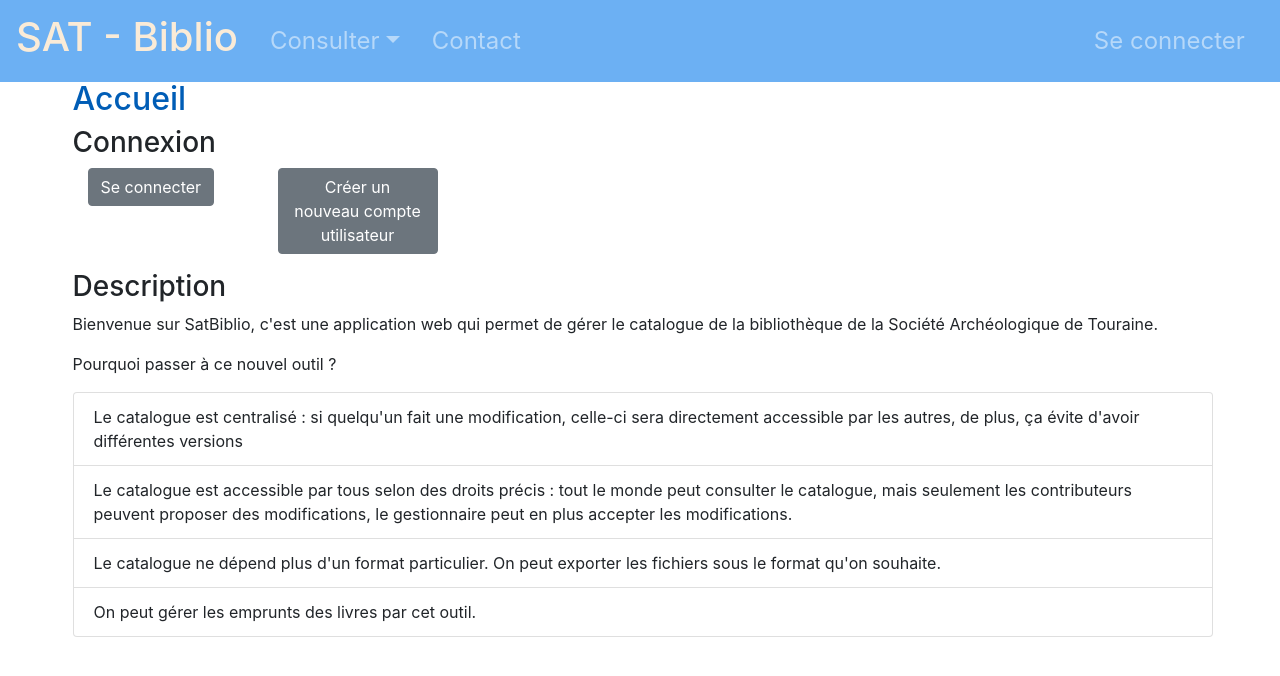
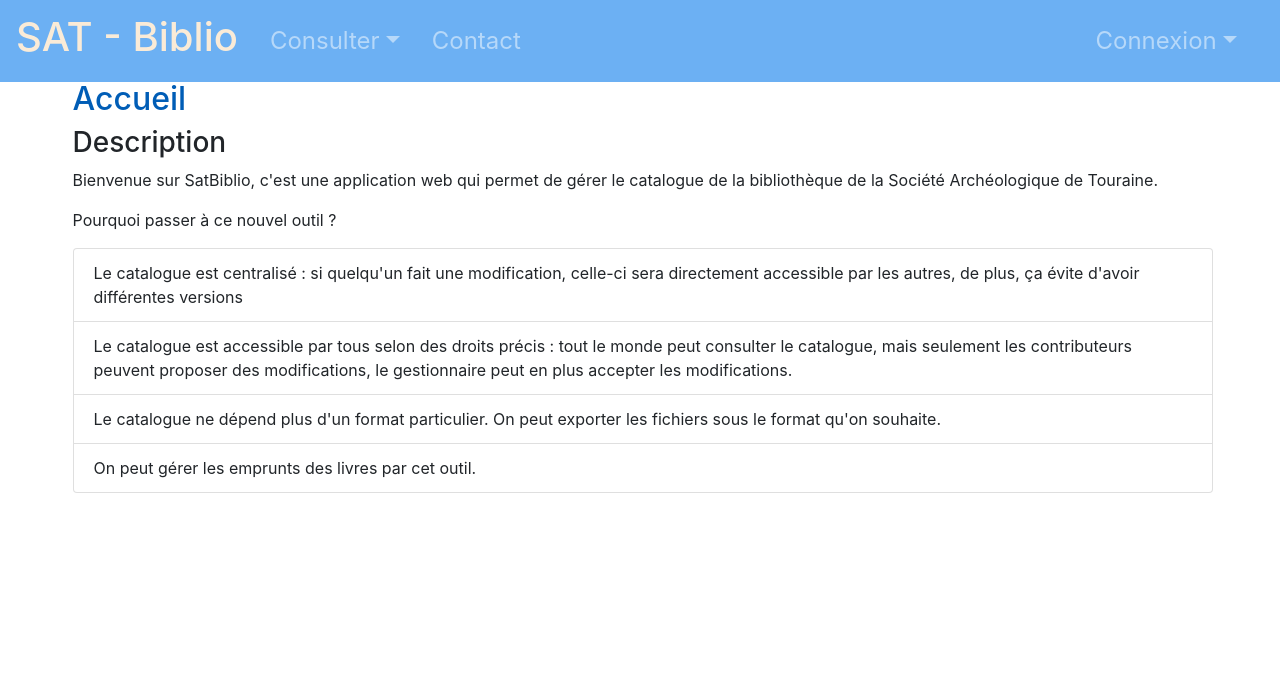
Before and after one commit to clemsciences/sat-biblio-flask, a Vue app in the folder sat-biblio-interface/: page / in a window 1280 px wide. Shown: the top 676 px of the page. Built offline with nearby package versions, Linux system fonts and the light colour scheme.

Commit message:
Improved navbar for connection

```diff
--- a/sat-biblio-interface/src/components/Accueil.vue
+++ b/sat-biblio-interface/src/components/Accueil.vue
@@ -3,31 +3,16 @@
     <b-row>
       <h2>Accueil</h2>
     </b-row>
-    <b-row><h3>Connexion</h3></b-row>
+    <b-row v-if="connected"><h3>Connexion</h3></b-row>
     <b-row v-if="connected">
       <b-col>
         <b-row>
           <p>Vous êtes connecté en tant que <b>{{ connectionInfo.first_name }} {{ connectionInfo.family_name }}</b> (<i>{{ connectionInfo.email }}</i>).
             Vous êtes <b>{{ rightString }}</b>.</p>
         </b-row>
-        <b-row>
-          <b-col cols="2">
-            <p><b-button to="/utilisateur/deconnexion">Se déconnecter</b-button></p>
-          </b-col>
-          <b-col cols="2">
-            <p><b-button to="/utilisateur/reinitialiser-mot-de-passe">Changer de mot de passe</b-button></p>
-          </b-col>
-        </b-row>
       </b-col>
     </b-row>
-    <b-row v-else>
-      <b-col cols="2">
-        <p><b-button to="/utilisateur/connexion">Se connecter</b-button></p>
-      </b-col>
-      <b-col cols="2">
-        <p><b-button to="/utilisateur/creer">Créer un nouveau compte utilisateur</b-button></p>
-      </b-col>
-    </b-row>
+
     <b-row><h3>Description</h3></b-row>
     <b-row>
 <!--      <b-col cols="9">-->
--- a/sat-biblio-interface/src/components/NavBar.vue
+++ b/sat-biblio-interface/src/components/NavBar.vue
@@ -47,11 +47,28 @@
 
         </b-navbar-nav>
         <b-navbar-nav class="ml-auto">
-          <b-nav-item id="connection-tooltip" :to="{name: connectionLink}" class="nav-link space-around titre-nav-item ml-auto">
-            {{ connectionLabel }}
-            <b-tooltip target="connection-tooltip" triggers="hover" class="my-tooltip" v-if="connected">
-              {{ connectionTooltipHints }}
-            </b-tooltip>
+          <b-nav-item id="connection-tooltip" class="nav-link space-around titre-nav-item ml-auto">
+            <!-- v-b-tooltip.hover.bottomleft="connectionTooltipHints" -->
+            <b-nav-item-dropdown v-if="connected" text="Mon profil" class="titre-nav-item">
+              <b-dropdown-item :to="{name: connectionLink}">
+                {{ connectionLabel }}
+<!--                <b-tooltip target="connection-tooltip" triggers="hover" class="my-tooltip" v-if="connected">-->
+<!--                  {{ connectionTooltipHints }}-->
+<!--                </b-tooltip>-->
+              </b-dropdown-item>
+              <b-dropdown-item to="/utilisateur/reinitialiser-mot-de-passe">
+                Changer <br/> de mot de passe
+              </b-dropdown-item>
+              <b-dropdown-item to="/utilisateur/deconnexion">Se déconnecter</b-dropdown-item>
+            </b-nav-item-dropdown>
+            <b-nav-item-dropdown v-else text="Connexion" class="titre-nav-item">
+              <b-dropdown-item :to="{name: connectionLink}">
+                {{ connectionLabel }}
+              </b-dropdown-item>
+              <b-dropdown-item to="/utilisateur/creer">
+                Nouveau compte
+              </b-dropdown-item>
+            </b-nav-item-dropdown>
           </b-nav-item>
         </b-navbar-nav>
       </b-collapse>
```
